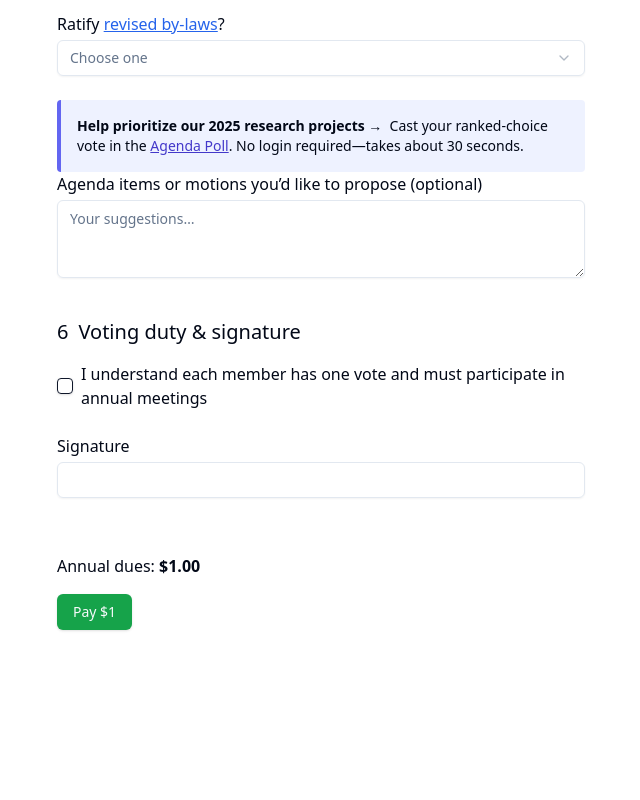
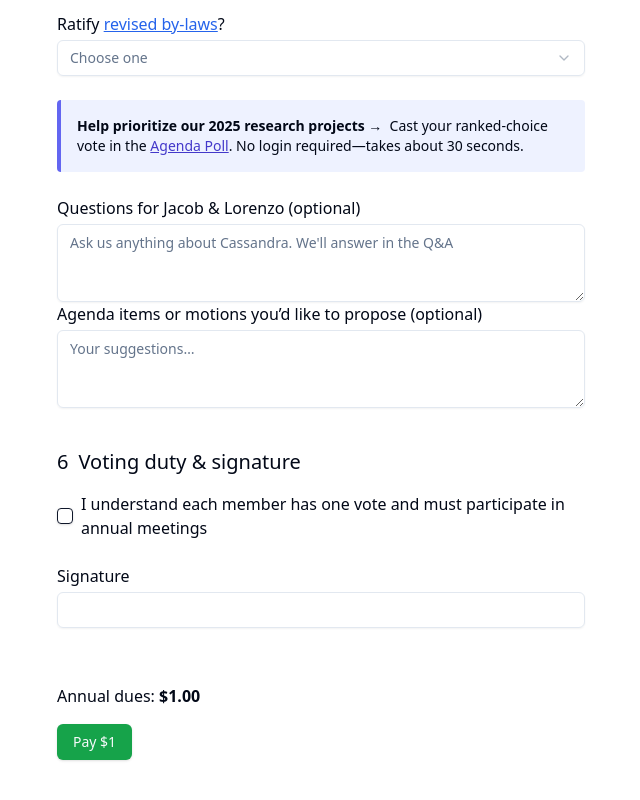
Before and after one commit to lbarberiscanoni/cassandra-membership-portal, a Next.js app: page /membership in a window 1280 px wide. Shown: the part 1456-2256 px from the top of the page, without its empty margins (319-959 px from the left). Before the commit the page ends 2126 px from the top, so only its background shows below. Built offline with nearby package versions, Linux system fonts and the light colour scheme.

Commit message:
added Q&A question

```diff
--- a/src/app/membership/Wizard.jsx
+++ b/src/app/membership/Wizard.jsx
@@ -355,6 +355,18 @@ export default function MembershipWizard() {
               </p>
             </div>
 
+            {/* questions for the founders */}
+            <div className="mt-6">
+              <label className="block font-medium mb-1">
+                Questions for Jacob &amp; Lorenzo (optional)
+              </label>
+              <Textarea
+                rows={3}
+                placeholder="Ask us anything about Cassandra. We'll answer in the Q&A"
+                {...register("member_questions")}
+              />
+            </div>
+
             {/* agenda / motions */}
             <div>
               <label className="block font-medium mb-1">
```
Also changed, not shown: 1 other file (tests, documents, lock files or other folders).
